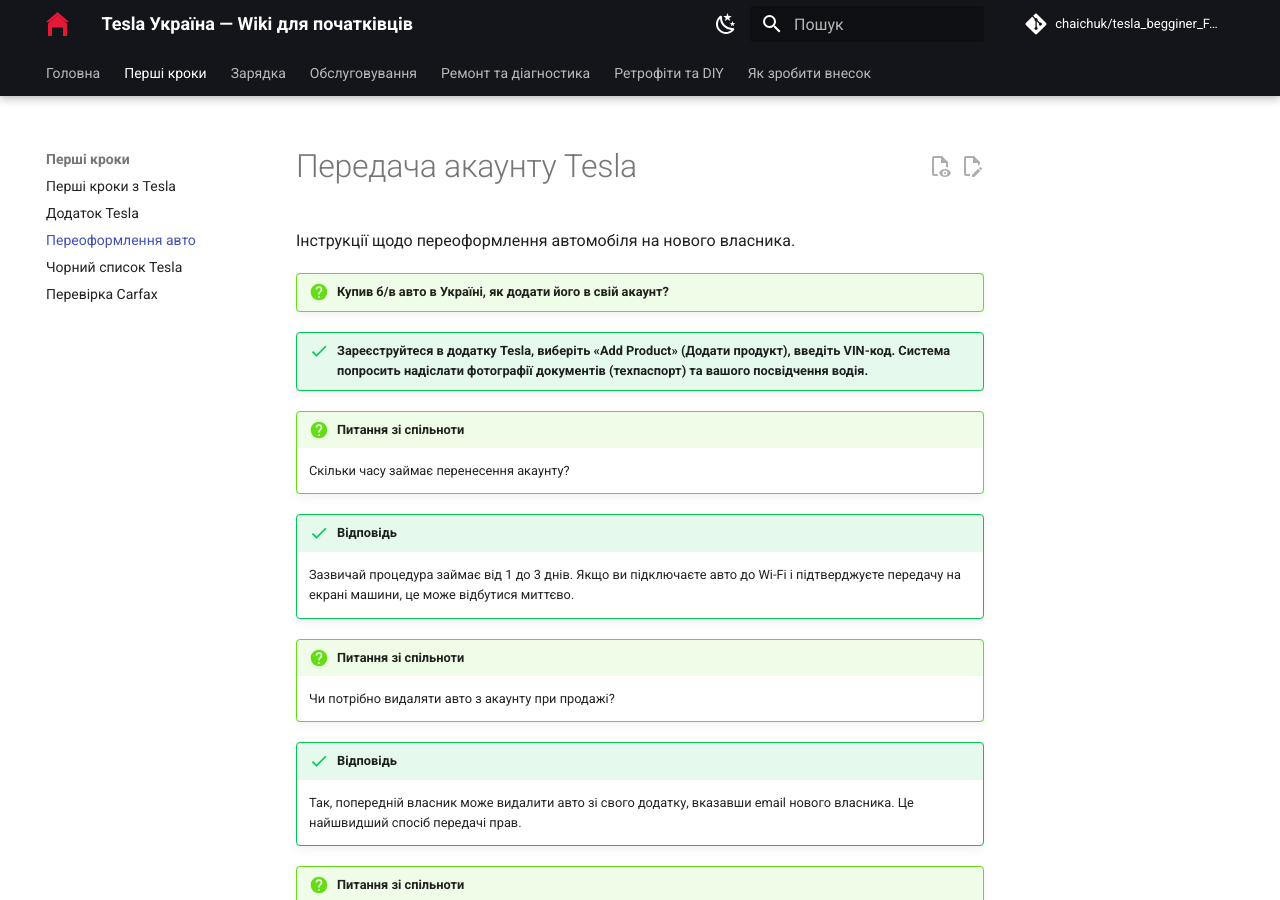
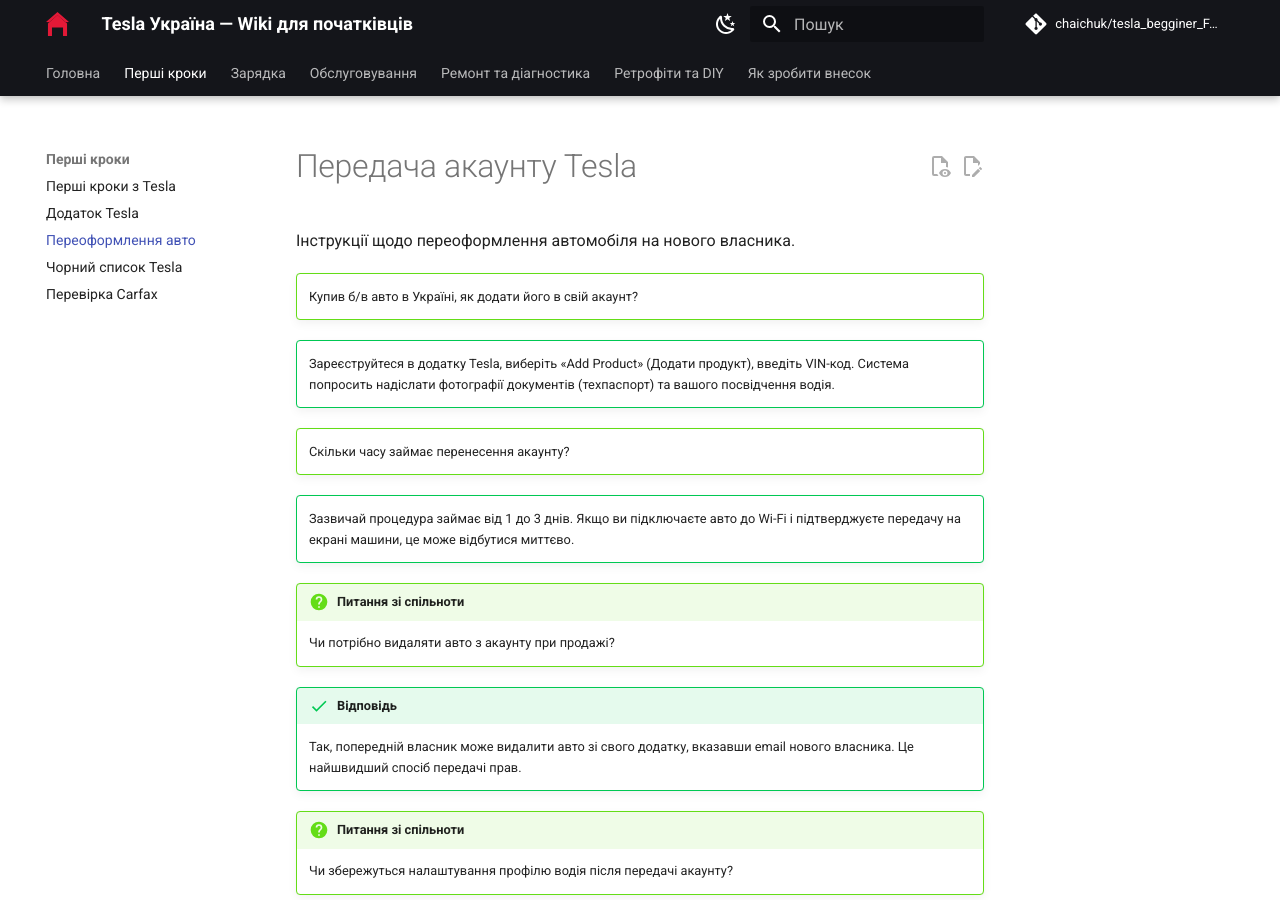
Before and after one commit to chaichuk/tesla_begginer_FAQ, an MkDocs documentation site: the page built from docs/getting-started/account-transfer.md, in a window 1280 px wide and 900 px high. Built offline with MkDocs 1.6.1 and Material for MkDocs 9.7.7, drawn with Linux system fonts in a browser that asks for light colours; comment, search, counter and statistics services are not loaded.

Commit message:
Update account-transfer.md

```diff
--- a/docs/getting-started/account-transfer.md
+++ b/docs/getting-started/account-transfer.md
@@ -2,15 +2,17 @@
 
 Інструкції щодо переоформлення автомобіля на нового власника.
 
-!!! question "Купив б/в авто в Україні, як додати його в свій акаунт?"
+!!! question ""
+    Купив б/в авто в Україні, як додати його в свій акаунт?
 
-!!! success "Зареєструйтеся в додатку Tesla, виберіть «Add Product» (Додати продукт), введіть VIN-код. Система попросить надіслати фотографії документів (техпаспорт) та вашого посвідчення водія. "
+!!! success ""
+    Зареєструйтеся в додатку Tesla, виберіть «Add Product» (Додати продукт), введіть VIN-код. Система попросить надіслати фотографії документів (техпаспорт) та вашого посвідчення водія.
 
 
-!!! question "Питання зі спільноти"
+!!! question ""
     Скільки часу займає перенесення акаунту?
 
-!!! success "Відповідь"
+!!! success ""
     Зазвичай процедура займає від 1 до 3 днів. Якщо ви підключаєте авто до Wi-Fi і підтверджуєте передачу на екрані машини, це може відбутися миттєво.
 
 !!! question "Питання зі спільноти"
```
